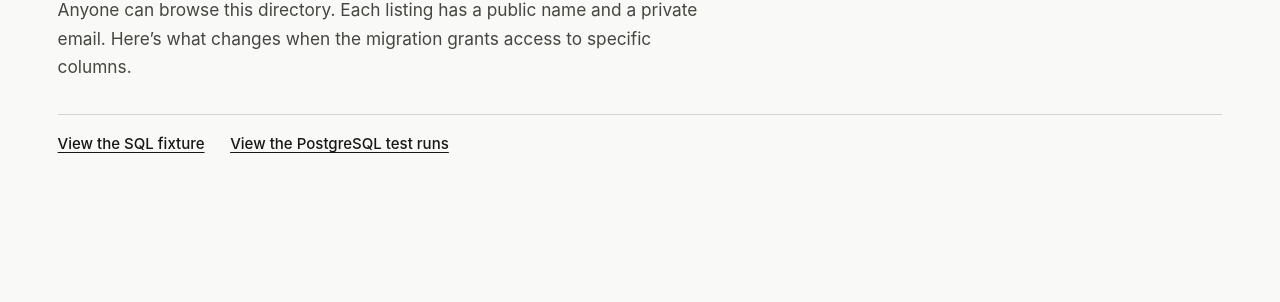
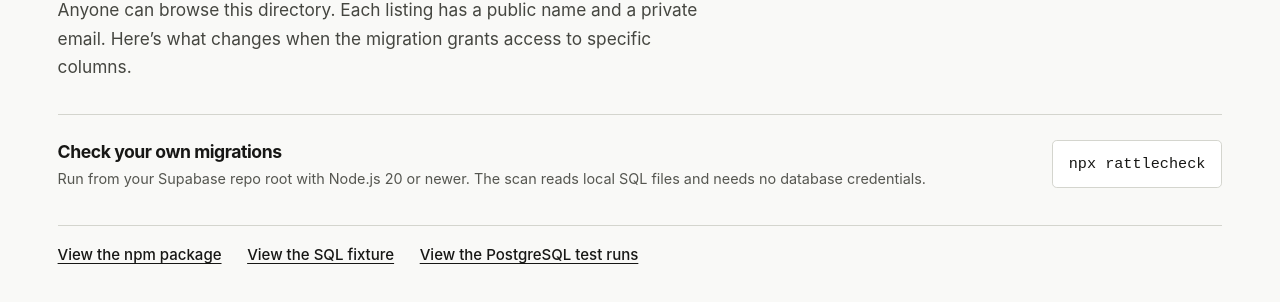
Before and after one commit to chaseakub/rattlecheck, a website: page public/review/column-permissions/index.html in a window 1280 px wide. Shown: the part 340-642 px from the top of the page. Drawn offline with Linux system fonts and the light colour scheme.

Commit message:
Make the column permission check easy to try and share

```diff
--- a/public/review/column-permissions/columns.css
+++ b/public/review/column-permissions/columns.css
@@ -19,6 +19,7 @@
 .report details { margin-bottom: .25rem; }
 .report .sql code { white-space: pre-wrap; overflow-wrap: anywhere; }
 .policy-note { margin: 1rem 0 1.8rem; color: var(--muted); font-size: .94rem; line-height: 1.6; }
+.install-command { margin: 0; padding: .7rem 1rem; background: #fff; border: 1px solid var(--line); border-radius: .3rem; font: .95rem/1.5 var(--mono); user-select: all; }
 .evidence { border-top: 1px solid var(--line); display: flex; flex-wrap: wrap; gap: 1rem 1.6rem; padding: 1.2rem 0 2.5rem; font-size: .94rem; font-weight: 550; }
 @media (max-width: 680px) {
   .reports { grid-template-columns: minmax(0,1fr); }
--- a/public/review/column-permissions/index.html
+++ b/public/review/column-permissions/index.html
@@ -10,6 +10,11 @@
   <meta property="og:title" content="Who can read the private email?">
   <meta property="og:description" content="A public directory, a private email, and the SQL grant that decides who can read it.">
   <meta property="og:url" content="https://chaseakub.github.io/rattlecheck/column-permissions/">
+  <meta property="og:image" content="https://chaseakub.github.io/rattlecheck/column-permissions/preview.png">
+  <meta property="og:image:width" content="1200">
+  <meta property="og:image:height" content="630">
+  <meta property="og:image:alt" content="RattleCheck shows private_email changing from readable to blocked while display_name stays public.">
+  <meta name="twitter:card" content="summary_large_image">
   <link rel="stylesheet" href="../review.css">
   <link rel="stylesheet" href="./columns.css">
 </head>
@@ -28,7 +33,15 @@
       <p class="lead">Anyone can browse this directory. Each listing has a public name and a private email. Here’s what changes when the migration grants access to specific columns.</p>
     </header>
     <!-- Insert the two scanner reports and column access matrix at build time. -->
+    <section class="try" aria-labelledby="try-heading">
+      <div>
+        <h2 id="try-heading">Check your own migrations</h2>
+        <p>Run from your Supabase repo root with Node.js 20 or newer. The scan reads local SQL files and needs no database credentials.</p>
+      </div>
+      <pre class="install-command"><code>npx rattlecheck</code></pre>
+    </section>
     <footer class="evidence">
+      <a href="https://www.npmjs.com/package/rattlecheck">View the npm package</a>
       <a href="https://github.com/chaseakub/rattlecheck/tree/main/examples/public-directory">View the SQL fixture</a>
       <a href="https://github.com/chaseakub/rattlecheck/actions/workflows/column-grants.yml?query=branch%3Amain">View the PostgreSQL test runs</a>
     </footer>
--- a/public/review/review.js
+++ b/public/review/review.js
@@ -95,7 +95,7 @@ async function loadExample() {
     byId('finding').textContent = fixture.before.rule + ' · ' + summary(fixture.before);
     byId('fix-result').textContent = summary(fixture.after);
     byId('source').href = fixture.sourceUrl;
-    const command = 'npx github:chaseakub/rattlecheck#v' + fixture.version;
+    const command = 'npx rattlecheck';
     byId('command').textContent = command;
     byId('install').setAttribute('aria-label', 'Copy command: ' + command);
     byId('install').disabled = false;
```
Also changed, not shown: README.md, public/review/column-permissions/preview.png (added).
